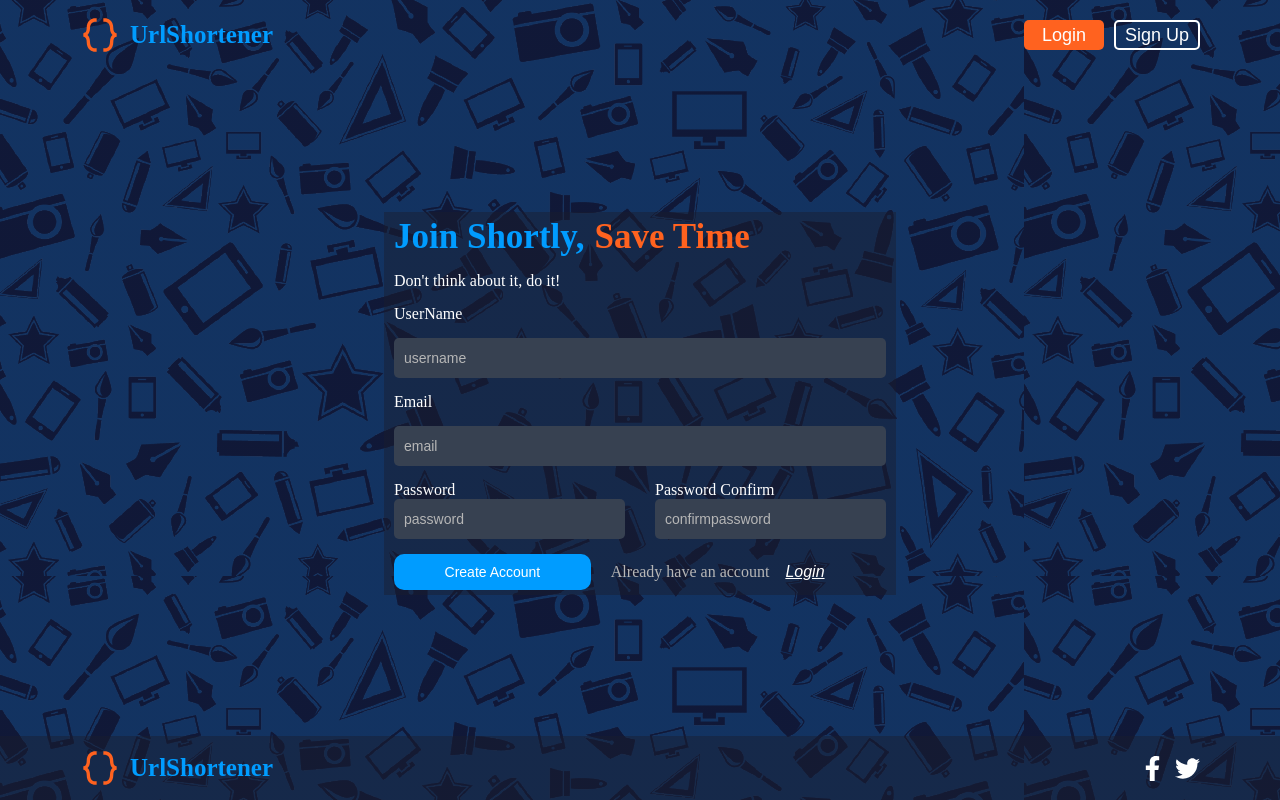
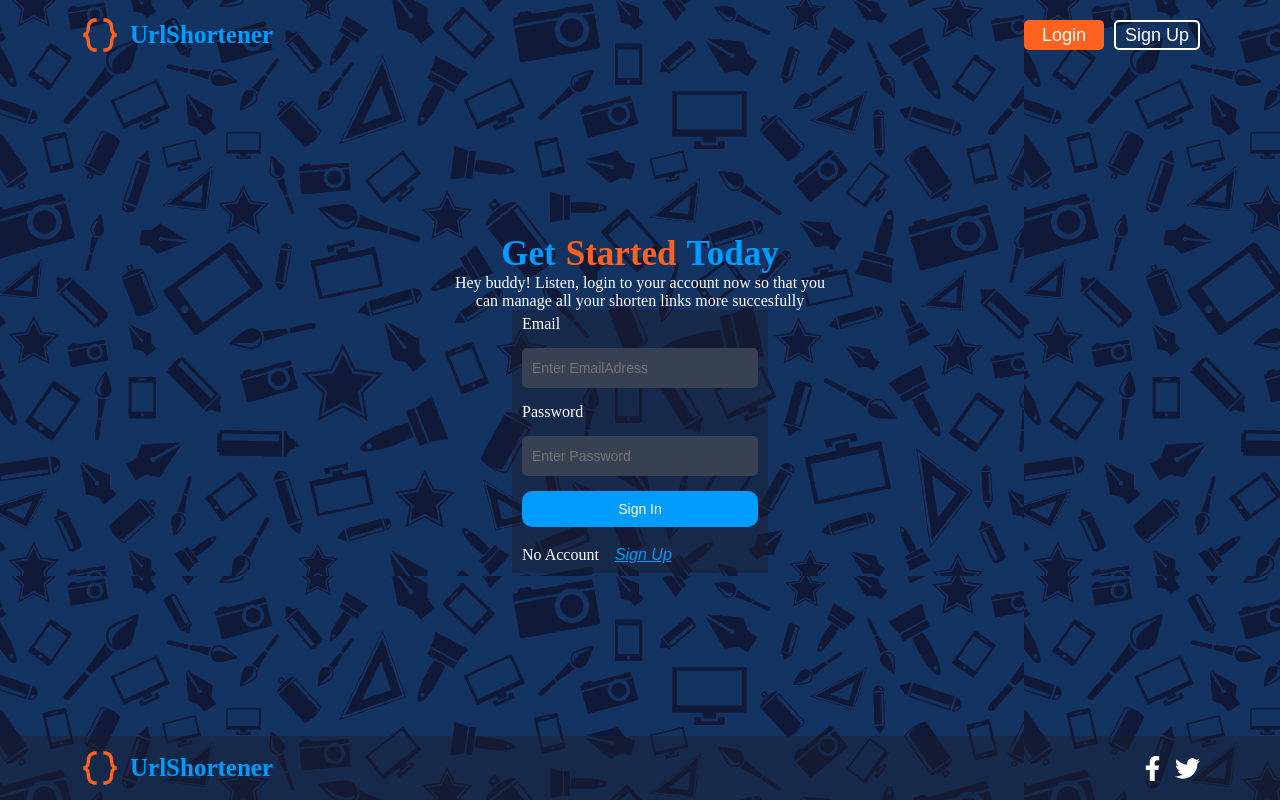
Before and after one commit to Nsairun/Url_Shortener_Frontend, a React (Create React App) app: page /login in a window 1280 px wide. Built offline with nearby package versions, Linux system fonts and the light colour scheme; a web font is replaced by a local one.

Commit message:
login page done and edits on registration page

```diff
--- a/package.json
+++ b/package.json
@@ -9,6 +9,7 @@
     "react": "^18.2.0",
     "react-dom": "^18.2.0",
     "react-icons": "^4.8.0",
+    "react-router-dom": "^6.10.0",
     "react-scripts": "^5.0.1",
     "styled-components": "^5.3.10",
     "web-vitals": "^2.1.4"
--- a/src/App.jsx
+++ b/src/App.jsx
@@ -1,12 +1,19 @@
 /* eslint-disable prettier/prettier */
 import './App.css';
 import React from 'react';
+import { BrowserRouter, Route, Routes } from 'react-router-dom';
 import Registeration from './Pages/Registration/Registration';
+import Login from './Pages/Login/Login';
 
 function App() {
   return (
     <div className="App">
-      <Registeration />
+      <BrowserRouter>
+        <Routes>
+          <Route path="/login" element={<Login />} />
+          <Route path="/register" element={<Registeration />} />
+        </Routes>
+      </BrowserRouter>
     </div>
   );
 }
--- /dev/null
+++ b/src/Pages/Login/Login.jsx
@@ -0,0 +1,93 @@
+/* eslint-disable react/prop-types */
+/* eslint-disable no-unused-vars */
+import React from 'react';
+import { useNavigate } from 'react-router-dom';
+import styled from 'styled-components';
+import {
+  Join,
+  JoinSpan,
+  OnclickBtn,
+  InputField,
+  Label,
+  Button,
+  Ptag,
+  ShortUrl,
+  ShortLogo,
+} from '../../components/Atoms/Atoms';
+import {
+  JoinHolder,
+  FormBottomR,
+  LogoHolder,
+  ButtonHolder,
+} from '../../components/Molecules/Molecules';
+import OrgF, { Form, NavBar } from '../../components/Organisms/Organisms';
+
+const LogMain = styled.div`
+  display: flex;
+  flex-direction: column;
+  height: 100vh;
+  width: 100vw;
+`;
+
+const FormSec = styled.div`
+  display: flex;
+  flex-direction: column;
+  align-items: center;
+  justify-self: center;
+  width: 50%;
+  margin: auto;
+`;
+
+function Login({ placeholder, name }) {
+  const navigate = useNavigate();
+  const toSignUp = () => {
+    navigate('/register');
+  };
+  const toLogIn = () => {
+    navigate('/register');
+  };
+
+  return (
+    <LogMain>
+      <NavBar>
+        <LogoHolder>
+          <ShortLogo />
+          <ShortUrl>UrlShortener</ShortUrl>
+        </LogoHolder>
+        <ButtonHolder>
+          <Button onClick={toLogIn}>Login</Button>
+          <Button onClick={toSignUp} $primary>
+            Sign Up
+          </Button>
+        </ButtonHolder>
+      </NavBar>
+      <FormSec>
+        <JoinHolder>
+          <Join>Get</Join>
+          <JoinSpan>Started</JoinSpan>
+          <Join>Today</Join>
+        </JoinHolder>
+        <Ptag $secondry>
+          Hey buddy! Listen, login to your account now so that you can manage
+          all your shorten links more succesfully
+        </Ptag>
+        <Form>
+          <Label>Email</Label>
+          <InputField placeholder="Enter EmailAdress" name="email" />
+          <Label>Password</Label>
+          <InputField placeholder="Enter Password" name="password" />
+          <OnclickBtn $secondry>Sign In</OnclickBtn>
+          <FormBottomR>
+            <Ptag>No Account </Ptag>
+            <Button onClick={toSignUp} $secondry>
+              Sign Up
+            </Button>
+          </FormBottomR>
+        </Form>
+      </FormSec>
+      <OrgF />
+    </LogMain>
+  );
+}
+
+export default Login;
--- a/src/Pages/Registration/Registration.jsx
+++ b/src/Pages/Registration/Registration.jsx
@@ -2,6 +2,7 @@
 /* eslint-disable react/prop-types */
 /* eslint-disable no-unused-vars */
 import React from 'react';
+import { useNavigate } from 'react-router-dom';
 import styled from 'styled-components';
 import {
   Join,
@@ -33,7 +34,14 @@ const RegMain = styled.div`
   width: 100vw;
 `;
 
-function Registration({ placeholder, name, value }) {
+function Registration({ placeholder, name }) {
+  const navigate = useNavigate();
+  const toLogin = () => {
+    navigate('/login');
+  };
+  const toSignUp = () => {
+    navigate('/register');
+  };
   return (
     <RegMain>
       <NavBar>
@@ -42,8 +50,10 @@ function Registration({ placeholder, name, value }) {
           <ShortUrl>UrlShortener</ShortUrl>
         </LogoHolder>
         <ButtonHolder>
-          <Button>Login</Button>
-          <Button $primary>Sign Up</Button>
+          <Button onClick={toLogin}>Login</Button>
+          <Button onClick={toSignUp} $primary>
+            Sign Up
+          </Button>
         </ButtonHolder>
       </NavBar>
       <Form>
@@ -53,32 +63,26 @@ function Registration({ placeholder, name, value }) {
         </JoinHolder>
         <Ptag>Don't think about it, do it!</Ptag>
         <Label>UserName</Label>
-        <InputField placeholder="username" name="username" value="username" />
+        <InputField placeholder="Enter Username" name="username" />
         <Label>Email</Label>
-        <InputField placeholder="emailAdress" name="email" value="email" />
+        <InputField placeholder="Enter EmailAdress" name="email" />
         <PassConfirm>
           <PassHolder>
             <Label>Password</Label>
-            <InputField
-              placeholder="password"
-              name="password"
-              value="password"
-            />
+            <InputField placeholder="Enter Password" name="password" />
           </PassHolder>
           <PassHolder>
             <Label>Password Confirm</Label>
-            <InputField
-              placeholder="confirm password"
-              name="confirmpassword"
-              value="confirmpassword"
-            />
+            <InputField placeholder="Confirm Password" name="confirmpassword" />
           </PassHolder>
         </PassConfirm>
         <FormBottom>
           <OnclickBtn>Create Account</OnclickBtn>
           <FormBottomR>
             <Ptag $primary>Already have an account </Ptag>
-            <Button $secondry>Login</Button>
+            <Button onClick={toLogin} $secondry>
+              Login
+            </Button>
           </FormBottomR>
         </FormBottom>
       </Form>
--- a/src/components/Atoms/Atoms.jsx
+++ b/src/components/Atoms/Atoms.jsx
@@ -70,7 +70,6 @@ export const Button = styled.button`
     props.$primary &&
     css`
       background: transparent;
-      color: white;
       border: 2px solid #fff;
       padding: 0.15em 0.5em;
     `}
@@ -81,6 +80,7 @@ export const Button = styled.button`
       font-style: italic;
       background: transparent;
       border: none;
+      color: #009cff;
       font-size: 16px;
     `}
 `;
@@ -105,6 +105,11 @@ export const Ptag = styled.p`
       color: #b6b6b6;
       font-size: 16px;
     `}
+  ${(props) =>
+    props.$secondry &&
+    css`
+      width: 60%;
+    `}
 `;
 
 export const Label = styled.label`
@@ -120,4 +125,9 @@ export const OnclickBtn = styled.button`
   border: none;
   font-size: 14px;
   width: 40%;
+  ${(props) =>
+    props.$secondry &&
+    css`
+      width: 100%;
+    `}
 `;
--- a/src/components/Organisms/Organisms.jsx
+++ b/src/components/Organisms/Organisms.jsx
@@ -9,6 +9,7 @@ export const NavBar = styled.div`
   padding: 15px 80px;
   justify-content: space-between;
   align-items: center;
+  top: 0;
 `;
 
 export const Form = styled.form`
```
Also changed, not shown: 1 other file (tests, documents, lock files or other folders).
